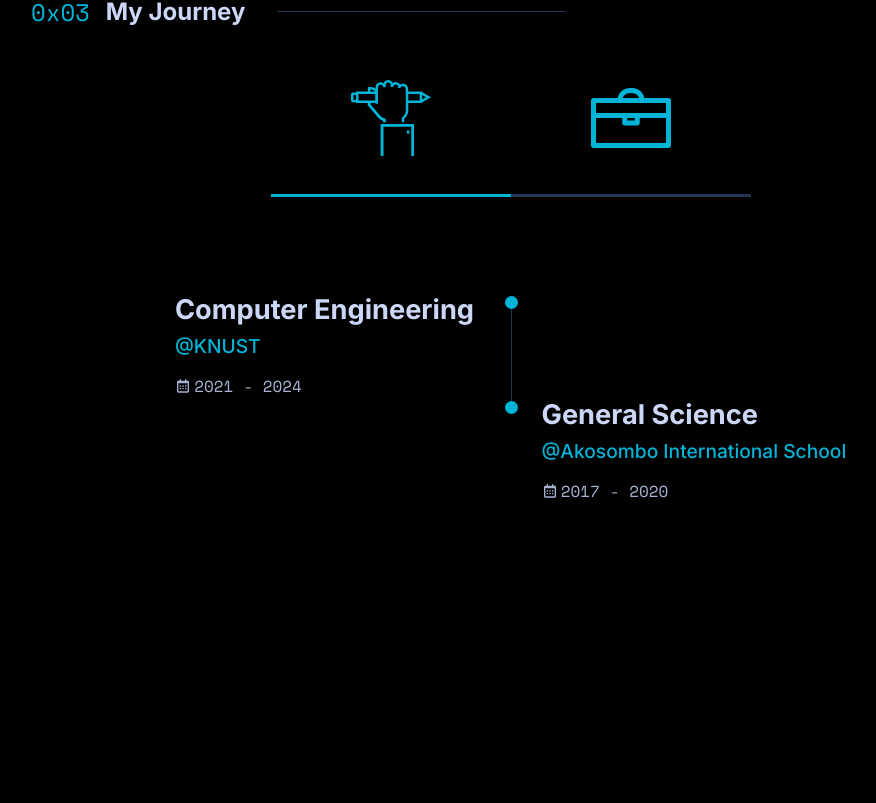
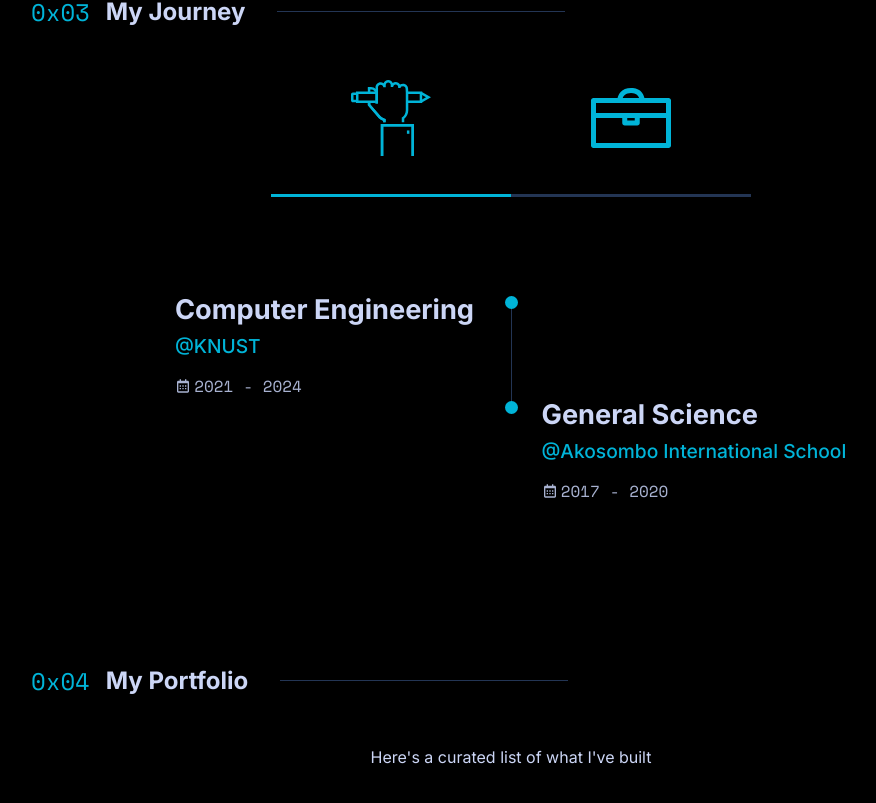
Before and after one commit to escapingyouth/Portfolio, a React (Create React App) app: page / in a window 1280 px wide. Shown: the part 1747-2550 px from the top of the page, without its empty margins (129-1005 px from the left). Before the commit the page ends 2410 px from the top, so only its background shows below. Built offline with nearby package versions, Linux system fonts and the light colour scheme.

Commit message:
Complete work on Journey section

```diff
--- a/src/components/icons/icons.styles.jsx
+++ b/src/components/icons/icons.styles.jsx
@@ -160,13 +160,44 @@ export const PowerpointIcon = styled(SiMicrosoftpowerpoint)`
 
 export const EducationIcon = styled(Education)`
 	cursor: pointer;
+
+	@media screen and (max-width: 34em) {
+		width: 4rem;
+		height: 4rem;
+	}
+	@media screen and (max-width: 26em) {
+		width: 3rem;
+		height: 3rem;
+	}
+
+	@media screen and (max-width: 18em) {
+		width: 2rem;
+		height: 2rem;
+	}
 `;
 
 export const WorkIcon = styled(Work)`
 	cursor: pointer;
+
+	@media screen and (max-width: 34em) {
+		width: 4rem;
+		height: 4rem;
+	}
+	@media screen and (max-width: 26em) {
+		width: 3rem;
+		height: 3rem;
+	}
+	@media screen and (max-width: 18em) {
+		width: 2rem;
+		height: 2rem;
+	}
 `;
 
 export const CalendarIcon = styled(BiCalendar)`
 	font-size: 1rem;
 	color: ${colors.lighter};
+
+	@media screen and (max-width: 18em) {
+		font-size: 0.8rem;
+	}
 `;
--- a/src/components/journey/journey.styles.jsx
+++ b/src/components/journey/journey.styles.jsx
@@ -20,6 +20,16 @@ export const JourneyHeader = styled.div`
 export const JourneyTabContainer = styled.div`
 	width: 50%;
 	margin-bottom: ${margins.marginMedium};
+
+	@media screen and (max-width: 64em) {
+		width: 70%;
+	}
+	@media screen and (max-width: 52em) {
+		width: 75%;
+	}
+	@media screen and (max-width: 34em) {
+		width: 100%;
+	}
 `;
 
 export const JourneyTabs = styled.div`
@@ -32,12 +42,11 @@ export const JourneyTabs = styled.div`
 export const JourneyTab = styled.div``;
 
 export const TabBar = styled.div`
+	position: relative;
 	width: 100%;
 	margin-top: 2rem;
 	height: 0.2rem;
 	background-color: #233554;
-
-	position: relative;
 
 	&::after {
 		content: '';
@@ -59,19 +68,31 @@ export const TabBar = styled.div`
 						left: 0;
 					}
 			  `};
+
+	@media screen and (max-width: 18em) {
+		height: 0.1rem;
+
+		&::after {
+			height: 0.1rem;
+		}
+	}
 `;
 
 export const JourneyContainer = styled.div`
 	display: grid;
 	grid-template-columns: 0.7fr;
 	justify-content: center;
+	margin-top: ${margins.marginMedium};
 
-	margin-top: ${margins.marginMedium};
+	@media screen and (max-width: 64em) {
+		grid-template-columns: 0.9fr;
+	}
+	@media screen and (max-width: 34em) {
+		grid-template-columns: 1fr;
+	}
 `;
 
-export const JourneyDataContainer = styled.div`
-	display: block;
-`;
+export const JourneyDataContainer = styled.div``;
 
 export const JourneyData = styled.div`
 	display: grid;
@@ -87,6 +108,45 @@ export const JourneyData = styled.div`
 		font-size: 1.2rem;
 		color: ${colors.primary};
 	}
+
+	@media screen and (max-width: 34em) {
+		h5 {
+			font-size: 1.4rem;
+		}
+
+		span {
+			font-size: 1.1rem;
+		}
+	}
+	@media screen and (max-width: 26em) {
+		h5 {
+			font-size: 1.3rem;
+		}
+
+		span {
+			font-size: 0.9rem;
+		}
+	}
+	@media screen and (max-width: 25em) {
+		h5 {
+			font-size: 1.2rem;
+		}
+
+		span {
+			font-size: 0.8rem;
+		}
+	}
+	@media screen and (max-width: 18em) {
+		column-gap: 1rem;
+
+		h5 {
+			font-size: 1rem;
+		}
+
+		span {
+			font-size: 0.7rem;
+		}
+	}
 `;
 
 export const JourneyCalendar = styled.div`
@@ -99,6 +159,23 @@ export const JourneyCalendar = styled.div`
 		font-family: 'Space Mono', monospace;
 		font-size: 1rem;
 		color: ${colors.lighter};
+	}
+	@media screen and (max-width: 26em) {
+		span {
+			font-size: 0.8rem;
+		}
+	}
+	@media screen and (max-width: 24em) {
+		span {
+			font-size: 0.75rem;
+		}
+	}
+	@media screen and (max-width: 18em) {
+		gap: 0.1rem;
+
+		span {
+			font-size: 0.55rem;
+		}
 	}
 `;
 
--- a/src/components/journey/work/Work.jsx
+++ b/src/components/journey/work/Work.jsx
@@ -31,11 +31,11 @@ const Work = () => {
 					<JourneyRounder></JourneyRounder>
 				</JourneyDivider>
 				<div>
-					<h5>Software Engineering Intern</h5>
+					<h5>SWE Intern</h5>
 					<span>@Omni Strategies Ghana</span>
 					<JourneyCalendar>
 						<CalendarIcon />
-						<span>March 2020 - August 2020 </span>
+						<span>Mar - Aug 2020 </span>
 					</JourneyCalendar>
 				</div>
 			</JourneyData>
--- a/src/components/main/Main.jsx
+++ b/src/components/main/Main.jsx
@@ -7,6 +7,7 @@ import Header from '../header/Header';
 import About from '../about/About';
 import Skills from '../skills/Skills';
 import Journey from '../journey/Journey';
+import Portfolio from '../portfolio/Portfolio';
 
 const Main = () => {
 	const { isNavOpen } = useContext(NavMenuContext);
@@ -16,6 +17,7 @@ const Main = () => {
 			<About />
 			<Skills />
 			<Journey />
+			<Portfolio />
 		</MainContainer>
 	);
 };
--- a/src/components/navigation/Navigation.jsx
+++ b/src/components/navigation/Navigation.jsx
@@ -36,7 +36,7 @@ const Navigation = () => {
 						<NavLink href='/#section-journey'>Experience</NavLink>
 					</NavItem>
 					<NavItem onClick={toggleNavMenu}>
-						<NavLink>Portfolio</NavLink>
+						<NavLink href='/#section-portfolio'>Portfolio</NavLink>
 					</NavItem>
 					<NavItem onClick={toggleNavMenu}>
 						<NavLink>Contact</NavLink>
--- /dev/null
+++ b/src/components/portfolio/Portfolio.jsx
@@ -0,0 +1,17 @@
+import { SectionHeading } from '../main/main.styles';
+import { PortfolioSection, PortoflioText } from './portfolio.styles';
+
+const Portfolio = () => {
+	return (
+		<PortfolioSection id='section-portfolio'>
+			<SectionHeading>
+				<h4>My Portfolio</h4>
+			</SectionHeading>
+			<PortoflioText>
+				<p>Here's a curated list of what I've built</p>
+			</PortoflioText>
+		</PortfolioSection>
+	);
+};
+
+export default Portfolio;
--- /dev/null
+++ b/src/components/portfolio/portfolio.styles.jsx
@@ -0,0 +1,25 @@
+import styled from 'styled-components';
+import { margins } from '../../utils/_variables';
+
+export const PortfolioSection = styled.section`
+	margin: ${margins.marginLarge} 0;
+
+	h4 {
+		&::before {
+			content: '0x04';
+		}
+	}
+`;
+
+export const PortoflioText = styled.div`
+	p {
+		text-align: center;
+		margin-bottom: 2rem;
+	}
+
+	@media screen and (max-width: 26em) {
+		p {
+			font-size: 0.8rem;
+		}
+	}
+`;
```
